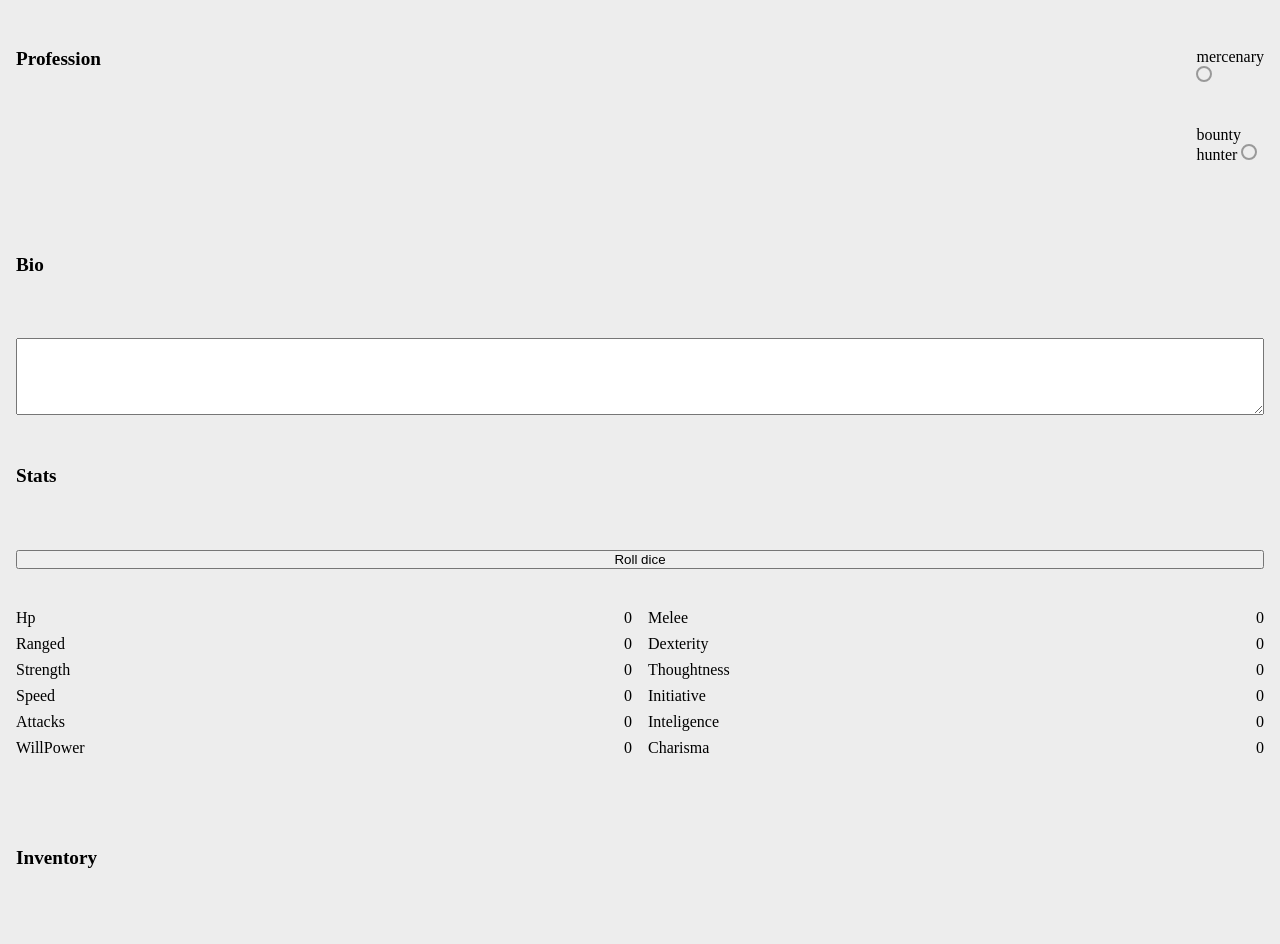
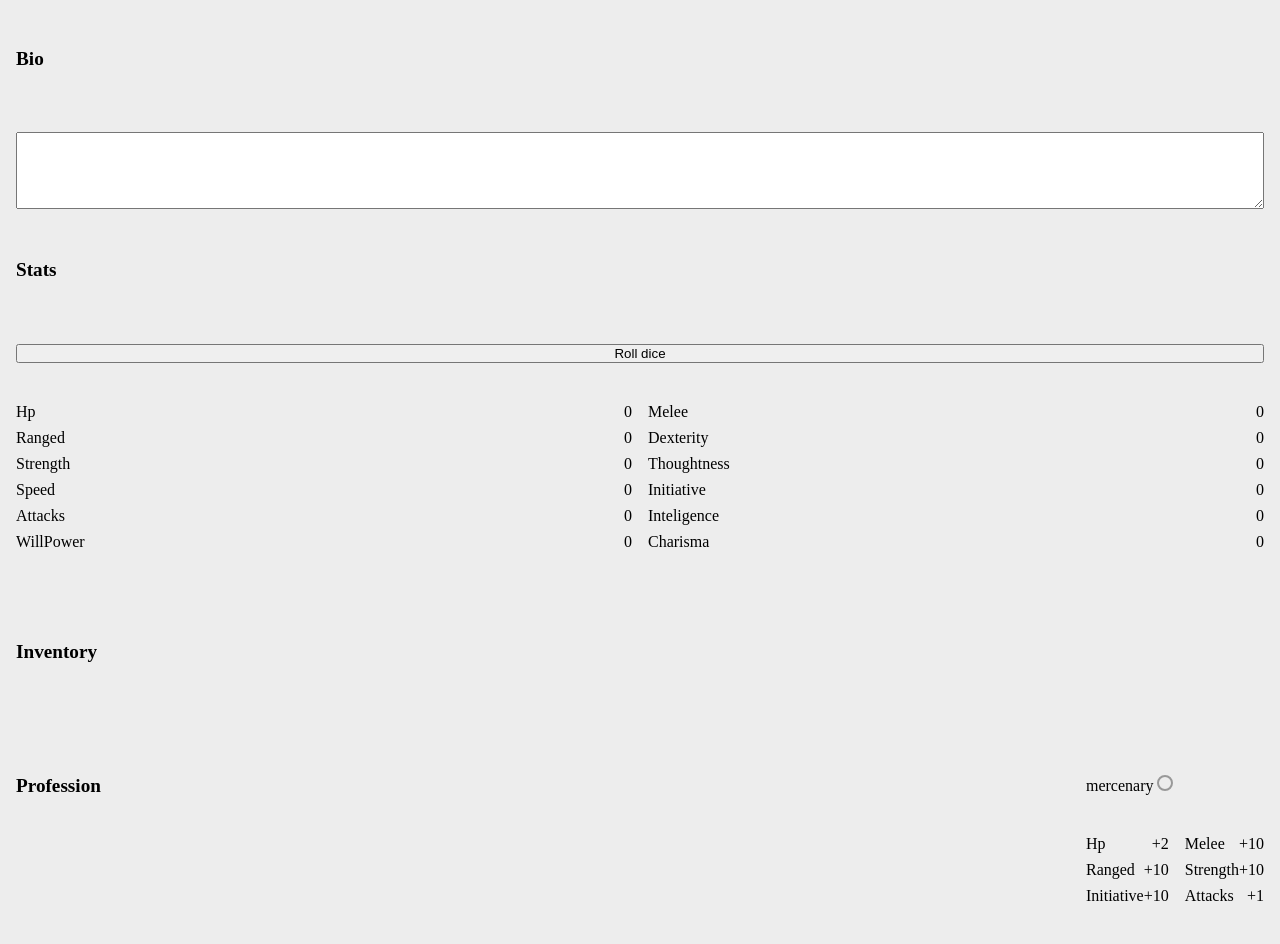
Before and after one commit to mattbra1155/2min-dungeon-vue3, a Vue app: page /character-creation in a window 1280 px wide. Shown: the part 368-1312 px from the top of the page. Built offline with nearby package versions, Linux system fonts and the light colour scheme.

Commit message:
fix: bugs for displaying stats, fixed dmg values, fixed playerModel declared values

```diff
--- a/src/assets/generators/monsterGenerator.ts
+++ b/src/assets/generators/monsterGenerator.ts
@@ -12,10 +12,12 @@ class MonsterGenerator {
         const generateId = () => {
             return this.id++
         }
-        const bestiaryCopy = JSON.parse(JSON.stringify([...bestiary]))
+        const bestiaryCopy = structuredClone(bestiary)
         const monsterRandom = bestiaryCopy[Math.floor(Math.random() * bestiaryCopy.length)]
         const generatedWeapon = new ItemGenerator().createItem(EItemCategory.Weapon)
         const monsterClass = new MonsterModel()
+        console.log(monsterRandom)
+
         const monster: MonsterModel = Object.assign(monsterClass, monsterRandom, {
             id: generateId(),
             weapon: generatedWeapon,
--- a/src/assets/models/personModel.ts
+++ b/src/assets/models/personModel.ts
@@ -102,7 +102,7 @@ class PersonModel implements IPerson {
             const damageDiceRoll = diceRollK6()
             let damagePoints = 0
 
-            const weaponDamage = () => {
+            const weaponDamage = (): number => {
                 if (!this.weapon) {
                     return 0
                 }
@@ -111,7 +111,7 @@ class PersonModel implements IPerson {
                 let prefixDamage = 0
                 let modifierDamage = 0
 
-                const getModifierDamage = () => {
+                const getModifierDamage = (): number => {
                     let sum = 0
                     this.modifiers.list.forEach((modifier) => {
                         if (typeof modifier.modifiers !== 'number') {
@@ -133,7 +133,7 @@ class PersonModel implements IPerson {
                 return damage
             }
 
-            damagePoints += attackStats.strength
+            damagePoints += attackStats.strength.value
             damagePoints += enemyArmorPoints ? enemyArmorPoints : 0
             damagePoints += weaponDamage()
             damagePoints += damageDiceRoll
@@ -158,7 +158,7 @@ class PersonModel implements IPerson {
 
         if (finalDamage) {
             console.log(`${enemy.name} took ${finalDamage} damage`)
-            enemy.stats.hp.value -= finalDamage
+            enemy.stats.hp.value - finalDamage
             return finalDamage | 0
         }
     }
--- a/src/assets/models/playerModel.ts
+++ b/src/assets/models/playerModel.ts
@@ -18,12 +18,12 @@ class PlayerModel extends PersonModel implements IPlayer {
         public profession: Profession | undefined = new Profession(),
         public stats: IStats = structuredClone(statsModel),
         public currentStats: IStats = structuredClone(statsModel),
-        public advancedStats: Partial<IStats>[],
+        public advancedStats: Partial<IStats>[] = [],
         public bodyParts: iBodyPart = bodyPartsModel,
         public weapon: Weapon | null = null,
         public description: string = '',
         public inventory: Inventory = new Inventory(),
-        public isAlive: boolean,
+        public isAlive: boolean = true,
         public player: boolean = true,
         public modifiers: Modifiers = new Modifiers()
     ) {
--- a/src/components/layout/LayoutTopBar.vue
+++ b/src/components/layout/LayoutTopBar.vue
@@ -7,7 +7,7 @@
         <div class="health__display">
             <div class="player-hp">
                 <h2>{{ player?.name }}</h2>
-                <p id="playerHp" class="health--player">{{ player?.stats ? player.stats.hp : 0 }}</p>
+                <p id="playerHp" class="health--player">{{ player.stats.hp.value }}</p>
             </div>
             <div
                 v-for="enemy in enemyList"
--- a/src/composables/useEnemy.ts
+++ b/src/composables/useEnemy.ts
@@ -1,5 +1,5 @@
 import { reactive, toRefs } from 'vue'
-import { MonsterModel } from '@/interfaces/MonsterModel'
+import { MonsterModel } from '@/assets/models/monsterModel'
 import { useAttack } from '@/composables/useAttack'
 import { PlayerModel } from '@/assets/models/playerModel'
 
@@ -16,7 +16,7 @@ export const useEnemy = () => {
     }
 
     const takeDamage = (damage: number) => {
-        state.enemy.stats.hp -= damage
+        state.enemy.stats.hp.value -= damage
     }
     const getEnemy = () => state.enemy
 
--- a/src/views/CharacterCreation.vue
+++ b/src/views/CharacterCreation.vue
@@ -142,55 +142,6 @@ const savePlayer = async () => {
                     </p>
                 </div>
             </div>
-            <!-- <div class="m-form__row o-characterGenerator__row">
-                <h2 class="o-characterGenerator__header">Class</h2>
-                <div class="m-form__column">
-                    <div class="m-form__item">
-                        <label for="class">
-                            Warrior
-                            <input
-                                type="radio"
-                                name="class"
-                                value="warrior"
-                                class="item__input"
-                                v-model="playerObject."
-                            />
-                        </label>
-                    </div>
-                    <div class="m-form__item">
-                        <label for="class">
-                            Mage
-                            <input
-                                type="radio"
-                                name="class"
-                                value="mage"
-                                class="item__input"
-                                v-model="playerObject.profession"
-                            />
-                        </label>
-                    </div>
-                </div>
-            </div> -->
-            <div class="m-form__row o-characterGenerator__row">
-                <div class="m-form__row">
-                    <h2 class="o-characterGenerator__header">Profession</h2>
-                    <form class="m-form__column">
-                        <div v-for="profession in professions.warrior" :key="profession.id" class="m-form__item">
-                            <label :for="profession.name">
-                                {{ profession.name }}
-                                <input
-                                    type="radio"
-                                    class="item__input"
-                                    name="profession"
-                                    :value="profession"
-                                    @change="selectProfession(profession as IProfessionPayload)"
-                                />
-                            </label>
-                            {{ selectedProfession }}
-                        </div>
-                    </form>
-                </div>
-            </div>
             <div class="m-form__row o-characterGenerator__row">
                 <div class="m-form__column">
                     <label for="bio" class="o-characterGenerator__header">Bio</label>
@@ -252,6 +203,41 @@ const savePlayer = async () => {
                 </div>
             </div>
             <div class="m-form__row o-characterGenerator__row">
+                <div class="m-form__row">
+                    <h2 class="o-characterGenerator__header">Profession</h2>
+                    <form class="m-form__column">
+                        <div
+                            v-for="profession in professions.warrior"
+                            :key="profession.id"
+                            class="m-form__item m-form__item--column"
+                        >
+                            <label :for="profession.name">
+                                {{ profession.name }}
+                                <input
+                                    type="radio"
+                                    class="item__input"
+                                    name="profession"
+                                    :value="profession"
+                                    @change="selectProfession(profession as IProfessionPayload)"
+                                />
+                            </label>
+                            {{ selectedProfession }}
+                            <div class="o-characterGenerator__statList">
+                                <template v-for="[key, value] in Object.entries(profession.statsDevelopment)">
+                                    <div v-if="value !== 0" :key="key" class="o-characterGenerator__statItem">
+                                        <p class="a-text">
+                                            {{ key }}
+                                        </p>
+                                        <p class="a-text">+{{ value }}</p>
+                                    </div>
+                                </template>
+                            </div>
+                        </div>
+                    </form>
+                </div>
+            </div>
+
+            <div class="m-form__row o-characterGenerator__row">
                 <div class="m-form__column">
                     <button type="submit" id="createPlayerButton" class="button action__button">Create</button>
                 </div>
```
